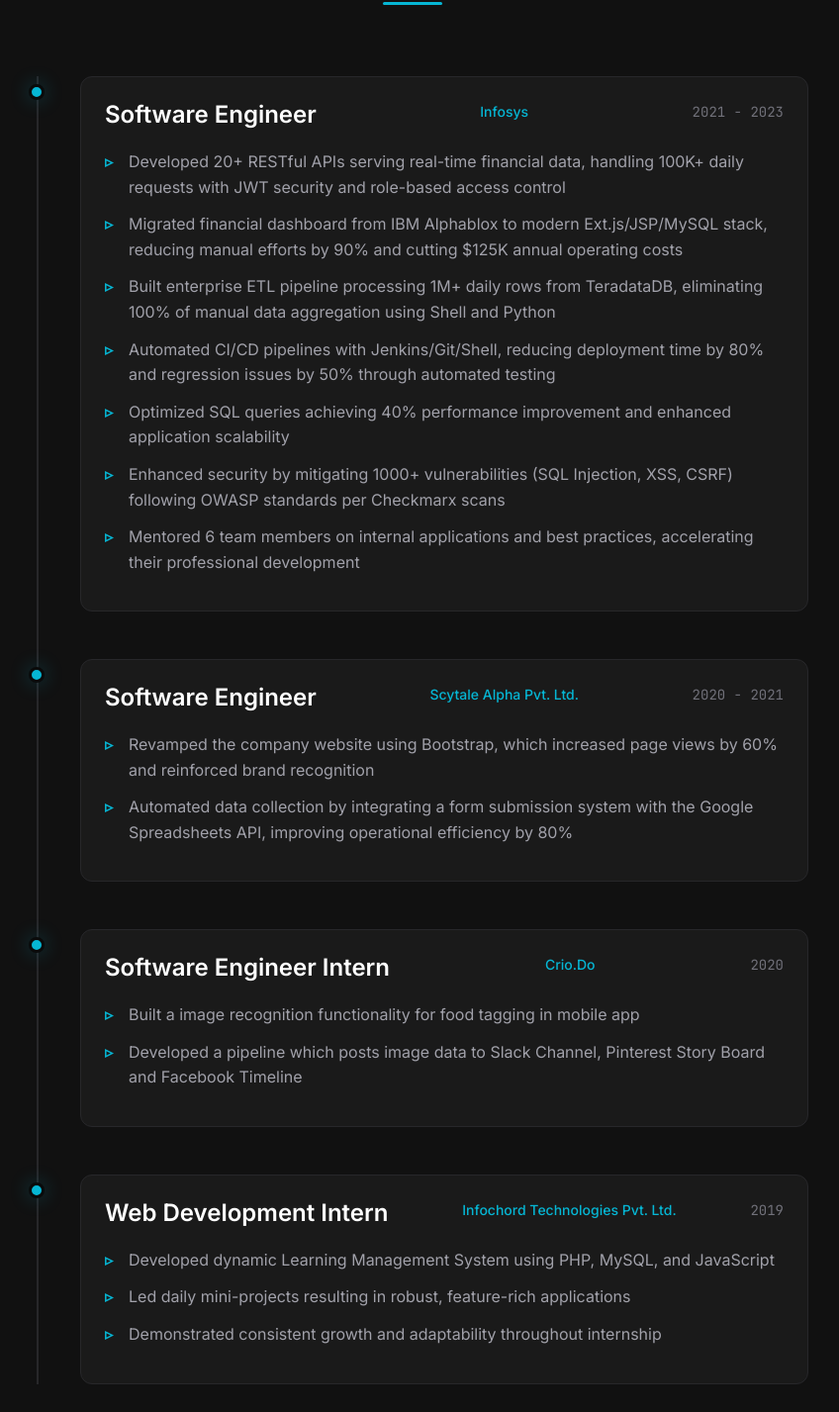
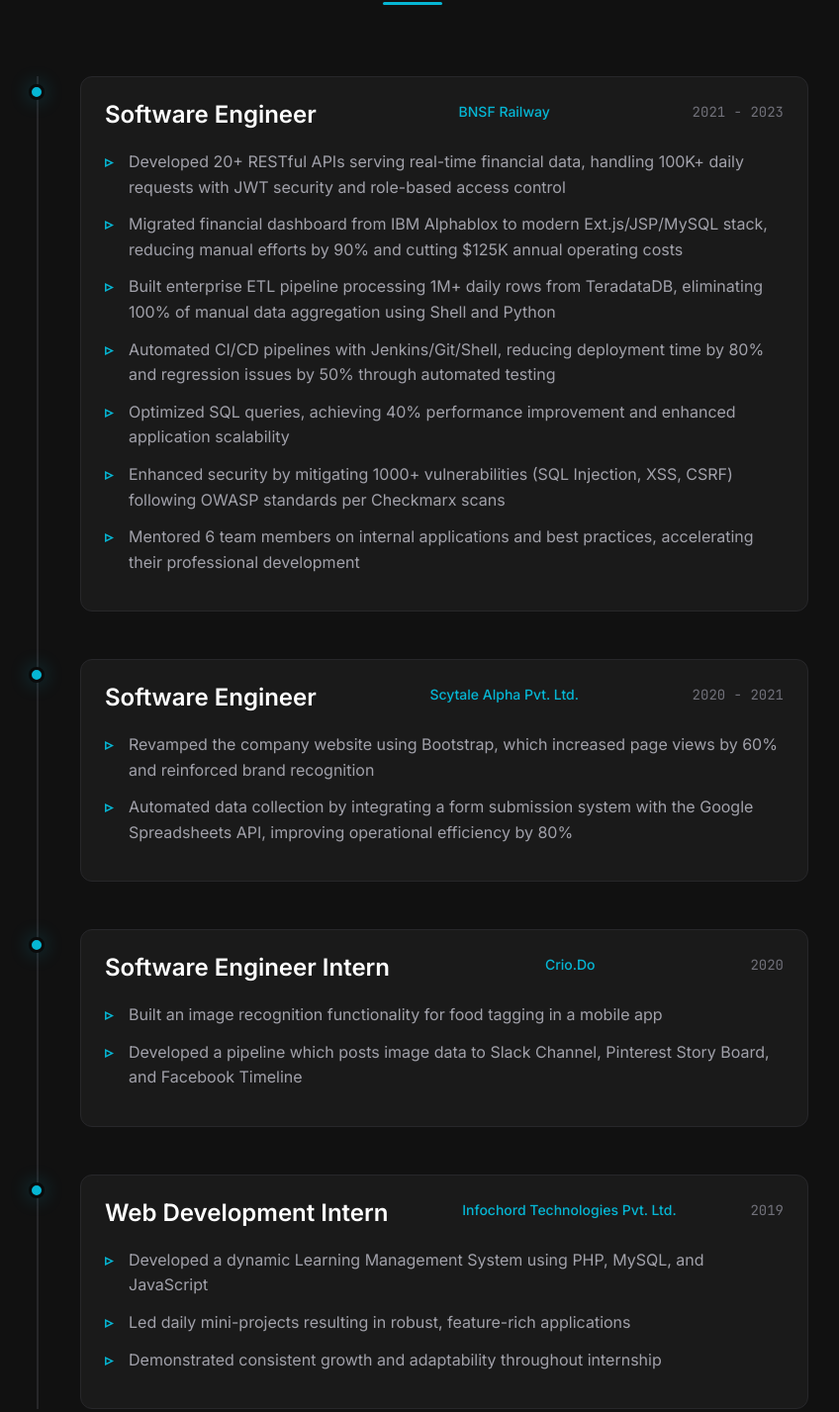
Before and after one commit to Akshay6890/portfolio, a plain HTML site: page public/index.html in a window 1280 px wide. Shown: the part 942-2369 px from the top of the page at 99% size, without its empty margins (223-1071 px from the left). Drawn offline with Linux system fonts and the light colour scheme.

Commit message:
updated experience section

```diff
--- a/public/index.html
+++ b/public/index.html
@@ -107,7 +107,7 @@
                     <div class="timeline-content">
                         <div class="timeline-header">
                             <h3>Software Engineer</h3>
-                            <span class="company">Infosys</span>
+                            <span class="company">BNSF Railway</span>
                             <span class="duration">2021 - 2023</span>
                         </div>
                         <ul class="timeline-details">
@@ -115,7 +115,7 @@
                             <li>Migrated financial dashboard from IBM Alphablox to modern Ext.js/JSP/MySQL stack, reducing manual efforts by 90% and cutting $125K annual operating costs</li>
                             <li>Built enterprise ETL pipeline processing 1M+ daily rows from TeradataDB, eliminating 100% of manual data aggregation using Shell and Python</li>
                             <li>Automated CI/CD pipelines with Jenkins/Git/Shell, reducing deployment time by 80% and regression issues by 50% through automated testing</li>
-                            <li>Optimized SQL queries achieving 40% performance improvement and enhanced application scalability</li>
+                            <li>Optimized SQL queries, achieving 40% performance improvement and enhanced application scalability</li>
                             <li>Enhanced security by mitigating 1000+ vulnerabilities (SQL Injection, XSS, CSRF) following OWASP standards per Checkmarx scans</li>
                             <li>Mentored 6 team members on internal applications and best practices, accelerating their professional development</li>
                         </ul>
@@ -146,8 +146,8 @@
                             <span class="duration">2020</span>
                         </div>
                         <ul class="timeline-details">
-                            <li>Built a image recognition functionality for food tagging in mobile app</li>
-                            <li>Developed a pipeline which posts image data to Slack Channel, Pinterest Story Board and Facebook Timeline</li>
+                            <li>Built an image recognition functionality for food tagging in a mobile app</li>
+                            <li>Developed a pipeline which posts image data to Slack Channel, Pinterest Story Board, and Facebook Timeline</li>
                         </ul>
                     </div>
                 </div>
@@ -161,7 +161,7 @@
                             <span class="duration">2019</span>
                         </div>
                         <ul class="timeline-details">
-                            <li>Developed dynamic Learning Management System using PHP, MySQL, and JavaScript</li>
+                            <li>Developed a dynamic Learning Management System using PHP, MySQL, and JavaScript</li>
                             <li>Led daily mini-projects resulting in robust, feature-rich applications</li>
                             <li>Demonstrated consistent growth and adaptability throughout internship</li>
                         </ul>
```
